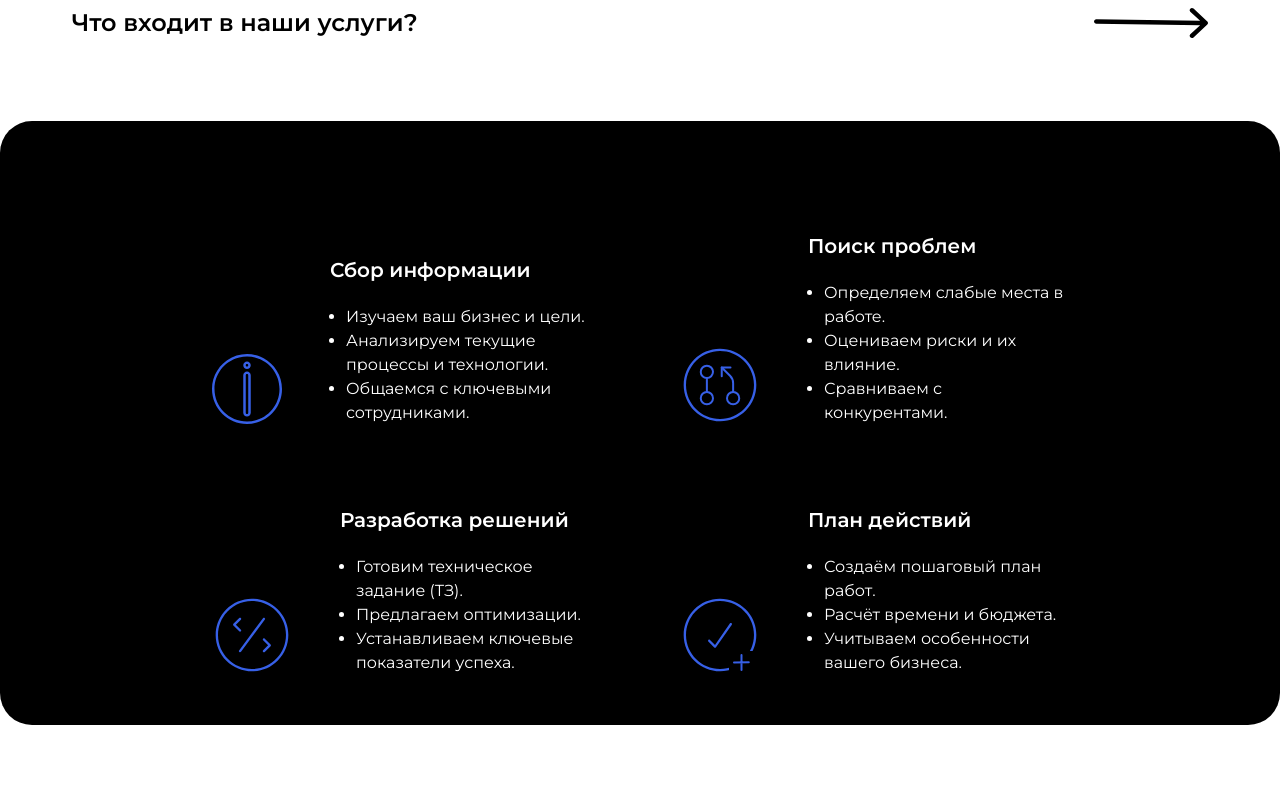
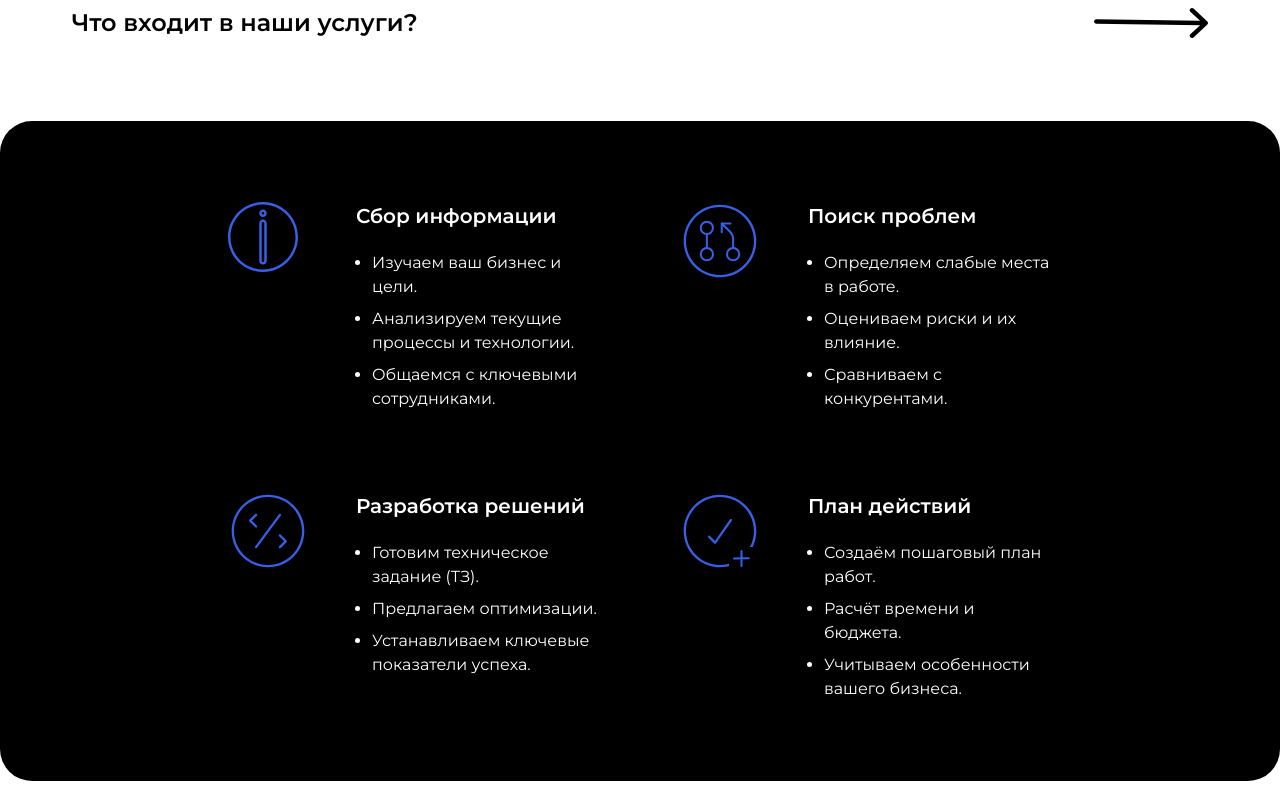
Before and after one commit to DFimp/landing_pro_automatization, a Next.js app: page /analytics in a window 1280 px wide. Shown: the part 1420-2220 px from the top of the page. Built offline with nearby package versions, Linux system fonts and the light colour scheme.

Commit message:
fixed styles

```diff
--- a/src/widgets/analytic/analyticsResultSection/ui/AnalyticsResult.tsx
+++ b/src/widgets/analytic/analyticsResultSection/ui/AnalyticsResult.tsx
@@ -6,22 +6,29 @@ import {services} from "@/widgets/analytic/analyticsResultSection/ui/lib";
 
 export default function AnalyticsResult() {
     return (
-        <ul
-            className='bg-black rounded-4xl grid grid-cols-2 gap-20 py-20 px-53'
-        >
+        <div className='bg-black rounded-4xl py-20 px-53'>
+            <ul className='container grid grid-cols-2 gap-20'>
                 {services.map((service, index) => (
                     <motion.li
                         key={index}
-                    className='flex items-end justify-center gap-12'
+                        className='flex items-start gap-12 min-h-[200px]'
                         initial={{ opacity: 0, y: 30 }}
-                    whileInView={{opacity: 1, y: 30}}
-                    viewport={{once: true, amount: 0.6}}
+                        whileInView={{ opacity: 1, y: 0 }}
+                        viewport={{ once: true, amount: 0.6 }}
                         transition={{ duration: 0.6, delay: index * 0.3 }}
                     >
-                    <Image src={service.img} alt={service.title} width={80} height={80} />
-                    <div className='contenet space-y-5'>
+                        <div className="flex-shrink-0">
+                            <Image
+                                src={service.img}
+                                alt={service.title}
+                                width={80}
+                                height={80}
+                                className="object-contain"
+                            />
+                        </div>
+                        <div className='space-y-5'>
                             <h4 className='font-semibold text-h5 text-white'>{service.title}</h4>
-                        <ul className='list-disc text-white pl-4'>
+                            <ul className='list-disc text-white pl-4 space-y-2'>
                                 {service.items.map((item, i) => (
                                     <li key={i}>{item}</li>
                                 ))}
@@ -30,5 +37,6 @@ export default function AnalyticsResult() {
                     </motion.li>
                 ))}
             </ul>
+        </div>
     );
 }
```
Also changed, not shown: public/service1.svg. Lines whose indentation alone changed are shown as unchanged.
